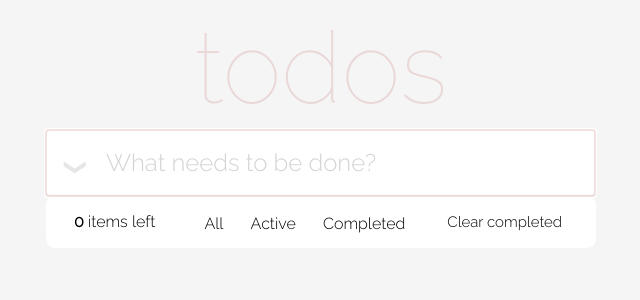
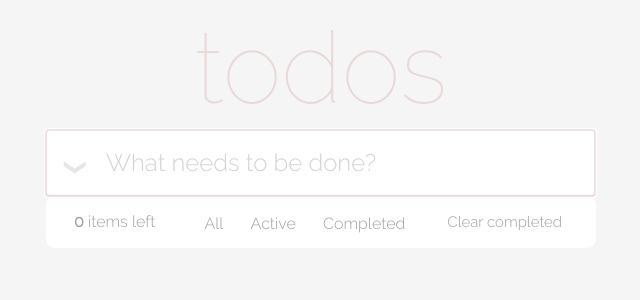
Before and after one commit to MaryBrandyBug/Todo-List-React, a React (Create React App) app in the folder todo-app/: page / in a window 1280 px wide. Shown: the top 300 px of the page, without its empty margins (319-959 px from the left). Built offline with nearby package versions, Linux system fonts and the light colour scheme.

Commit message:
fixed problem with cleaning input

```diff
--- a/todo-app/src/components/Header/Header.jsx
+++ b/todo-app/src/components/Header/Header.jsx
@@ -26,10 +26,17 @@ export default function Header() {
     };
   }, [newNote]);
 
+  const adding = (event) => {
+    if (event.key === 'Enter') {
+      dispatch(addTodo(newNote));
+      setNewNote('');
+    }
+  };
+
   return (
     <header className="header">
       <h1>todos</h1>
-      <input type="text" onChange={handleInput} name="note" className="new-note" placeholder="What needs to be done?" autoFocus />
+      <input type="text" value={newNote} onChange={handleInput} onClick={() => setNewNote('')} onKeyDown={adding} name="note" className="new-note" placeholder="What needs to be done?" autoFocus />
     </header>
   );
 }
--- a/todo-app/src/components/Section/Section.css
+++ b/todo-app/src/components/Section/Section.css
@@ -76,6 +76,12 @@ li .edit:focus {
 
     background: #fff;
     border-radius: 9px;
+
+    color: #504F51;
+}
+
+.footer span {
+    color: #a0a0a0;
 }
 
 .footer .filters {
@@ -96,17 +102,13 @@ li .edit:focus {
     text-decoration: none;
     -moz-text-decoration-style: none;
     -webkit-text-decoration-style: none;
-    color: black;
+    color: #a0a0a0;
 
     background-color: transparent;
     border-radius: 3px;
     border: none;
 
     cursor: pointer;
-}
-
-.footer .filters li a:visited {
-    color: black;
 }
 
 .footer .clear-completed {
@@ -116,7 +118,7 @@ li .edit:focus {
     font-family: inherit;
     font-weight: inherit;
     font-size: 15px;
-    color: black;
+    color: #a0a0a0;
 
     border: none;
     background: none;
```
